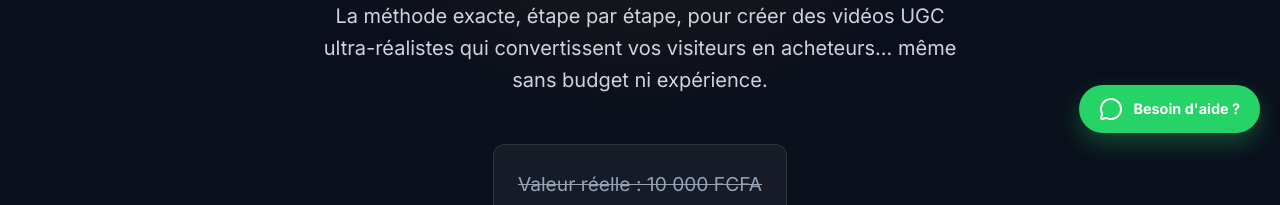
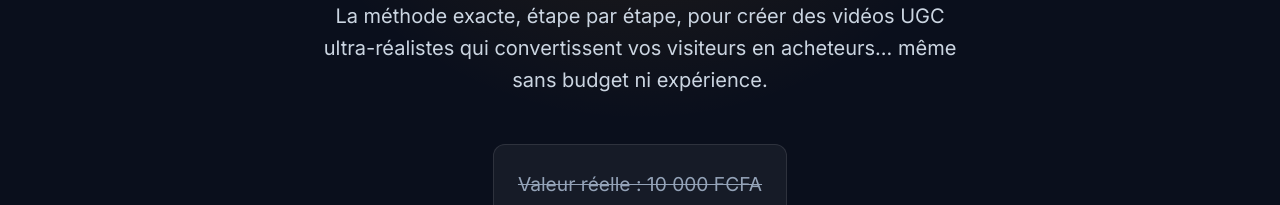
Before and after one commit to aliounendiaye221/sunu-digital, a website built with Vite: page index.html in a window 1280 px wide. Shown: the part 577-782 px from the top of the page. Built offline with nearby package versions, Linux system fonts and the light colour scheme.

Commit message:
feat: remove WhatsApp button and phone number

```diff
--- a/index.html
+++ b/index.html
@@ -411,11 +411,6 @@
         </div>
     </footer>
 
-    <!-- WHATSAPP FLOATING BUTTON -->
-    <a href="https://wa.me/221706506365" class="whatsapp-float" target="_blank" rel="noopener noreferrer" title="Besoin d'aide ?">
-        <i data-lucide="message-circle" width="24" height="24"></i>
-        <span>Besoin d'aide ?</span>
-    </a>
 
     <!-- STICKY MOBILE CTA -->
     <div class="sticky-cta" id="sticky-cta">
```
